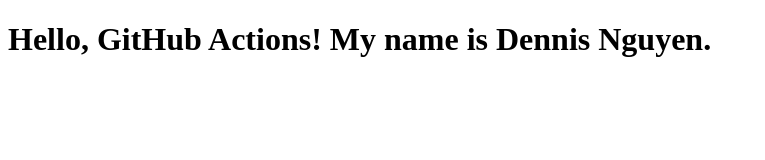
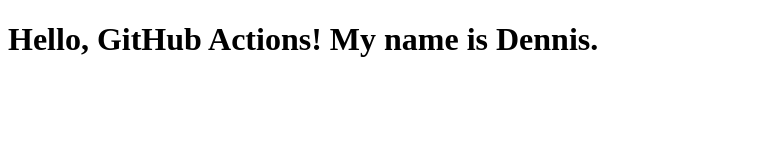
Before and after one commit to hoangzuyss2412/gh-deployment-workflow, a plain HTML site: page index.html in a window 1280 px wide. Shown: the whole page, without its empty margins (0-765 px from the left). Drawn offline with Linux system fonts and the light colour scheme.

Commit message:
Updated index.html

```diff
--- a/index.html
+++ b/index.html
@@ -6,6 +6,6 @@
     <title>GitHub Actions Deployment</title>
 </head>
 <body>
-    <h1>Hello, GitHub Actions! My name is Dennis Nguyen. </h1>
+    <h1>Hello, GitHub Actions! My name is Dennis. </h1>
 </body>
 </html>
```
